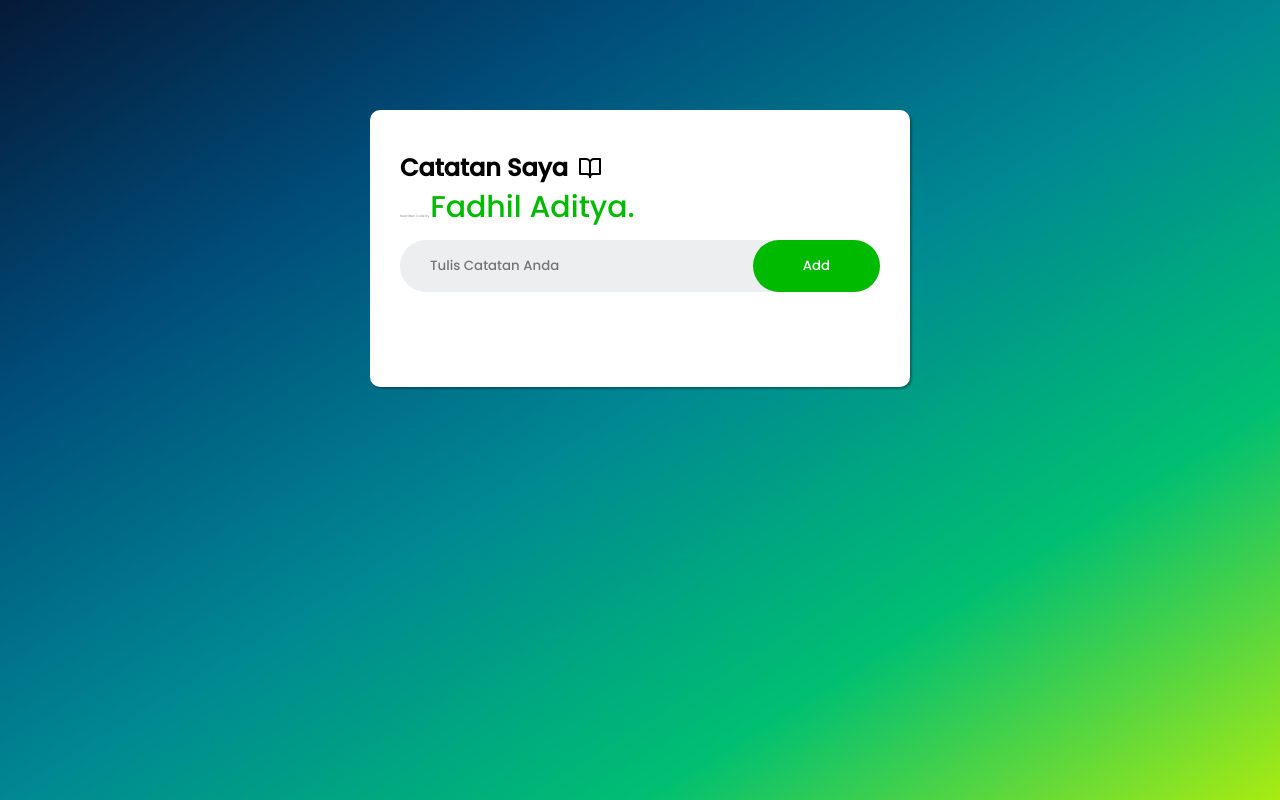
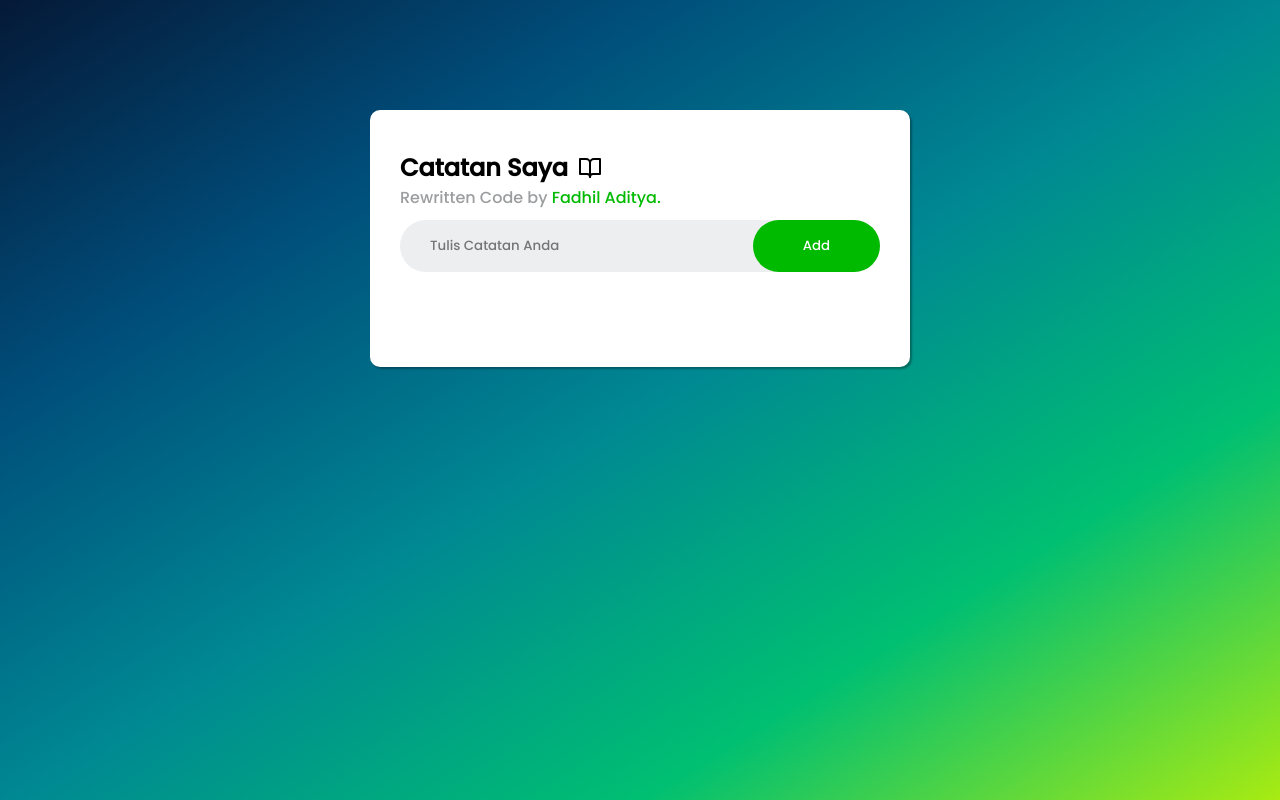
Before and after one commit to crocodhil/crocodhil.gihub.io, a plain HTML site: page index.html in a window 1280 px wide. Drawn offline with nearby package versions, Linux system fonts and the light colour scheme.

Commit message:
Update style.css
font size

```diff
--- a/style.css
+++ b/style.css
@@ -27,7 +27,7 @@
 }
 
 .app p {
-    font-size: .2rem;
+    font-size: 1rem;
     color: #9B9D9F;
 }
 
@@ -50,7 +50,7 @@
 
 .author {
     color: #00BA00;
-    font-size: 30px;
+    font-size: 1rem;
 }
 
 input {
```
